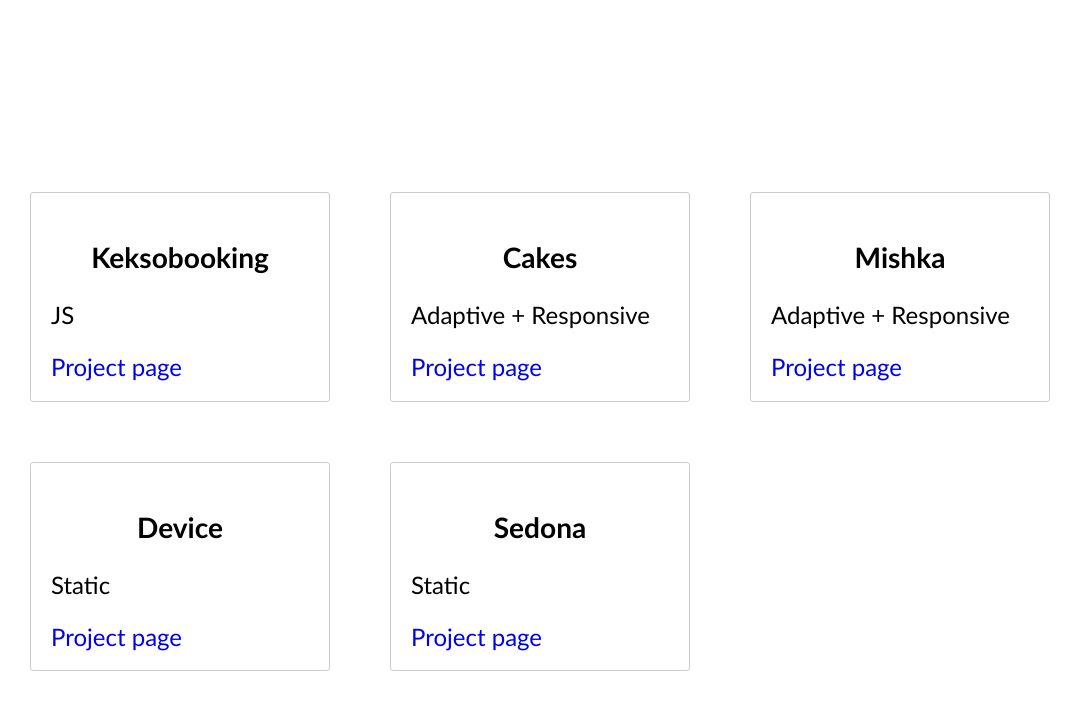
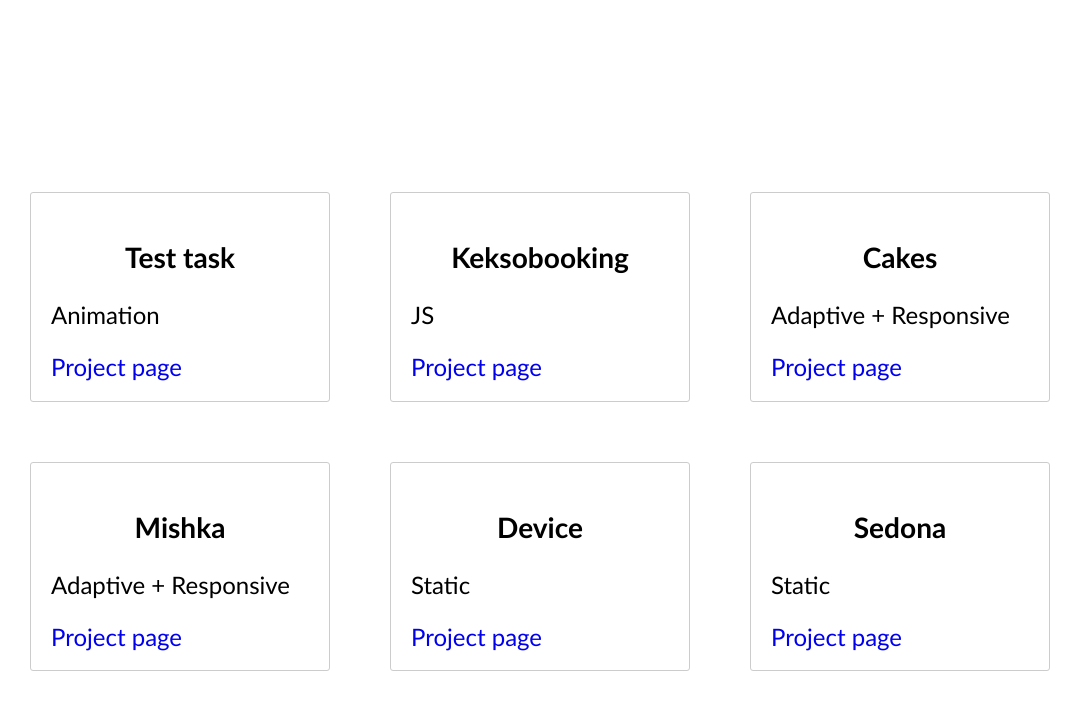
Before and after one commit to HorbachAndrii/Portfolio, a website: page docs/project.html in a window 1280 px wide. Shown: the part 104-814 px from the top of the page, without its empty margins (0-1083 px from the left). Drawn offline with Linux system fonts and the light colour scheme.

Commit message:
add project

```diff
--- a/docs/project.html
+++ b/docs/project.html
@@ -14,6 +14,11 @@
 <main class="content">
   <section class="content__project">
     <ul class="content__project-list">
+      <li class="content__project-item">
+        <h3>Test task</h3>
+        <p>Animation</p>
+        <a href="https://horbachandrii.github.io/test-task-its.agency/">Project page</a>
+      </li>
       <li class="content__project-item">
         <h3>Keksobooking</h3>
         <p>JS</p>
```
Also changed, not shown: docs/index.html (+1 -1 lines), source/index.html (+1 -1 lines), source/project.html (+5 -0 lines).
